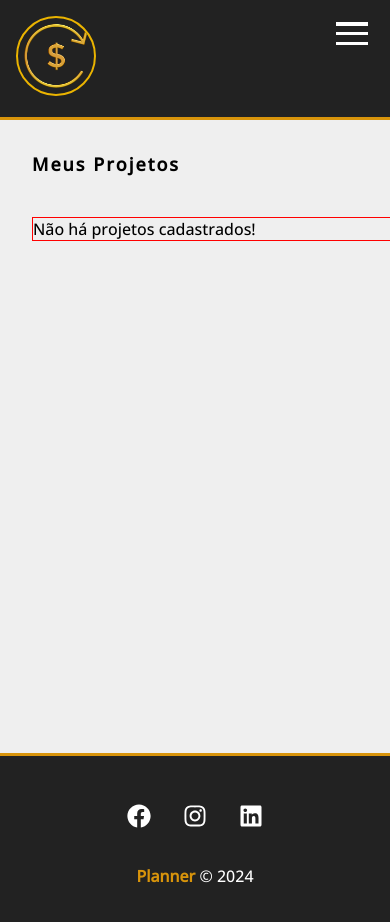
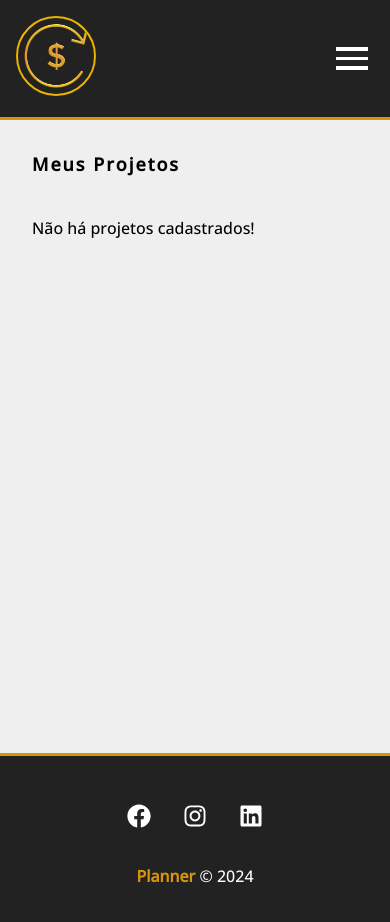
Before and after one commit to Victor87dev/projeto-planner, a React (Vite) app in the folder projeto-costs/: page /projects in a window 390 px wide. Shown: the top 922 px of the page. Built offline with nearby package versions, Linux system fonts and the light colour scheme; data requests are answered from the project's data file.

Commit message:
perf: menu responsivo finalizado

```diff
--- a/projeto-costs/src/components/layout/Container.module.css
+++ b/projeto-costs/src/components/layout/Container.module.css
@@ -12,7 +12,6 @@
 
 .start{
     justify-content: flex-start;
-    border: 1px solid red;
 }
 
 .column {
--- a/projeto-costs/src/components/layout/Navbar.css
+++ b/projeto-costs/src/components/layout/Navbar.css
@@ -60,6 +60,7 @@
 
     .nav__toggler{
         display: block;
+        align-self: center;
     }
 
     .nav{
@@ -80,8 +81,6 @@
     .nav .item{
         margin-bottom: 65px;
     }
-
-
 }
 
 .nav__active{
```
